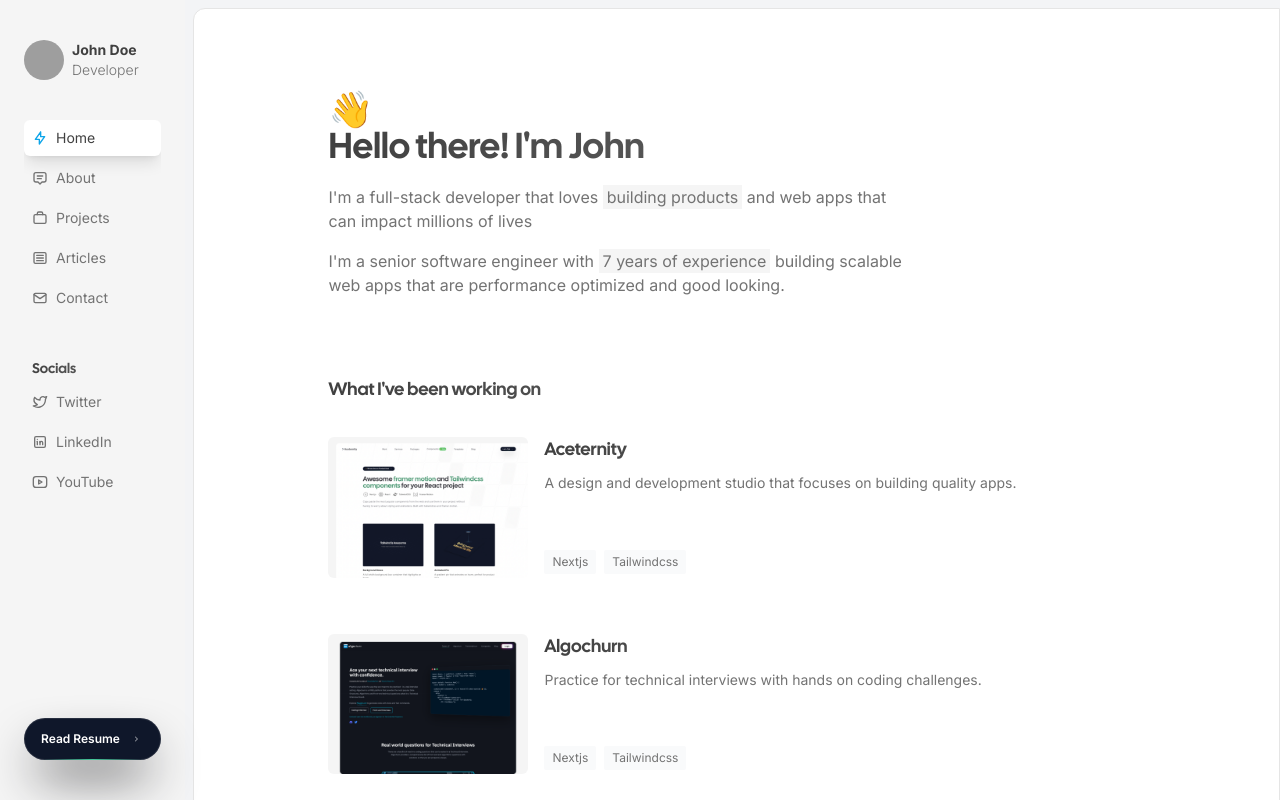
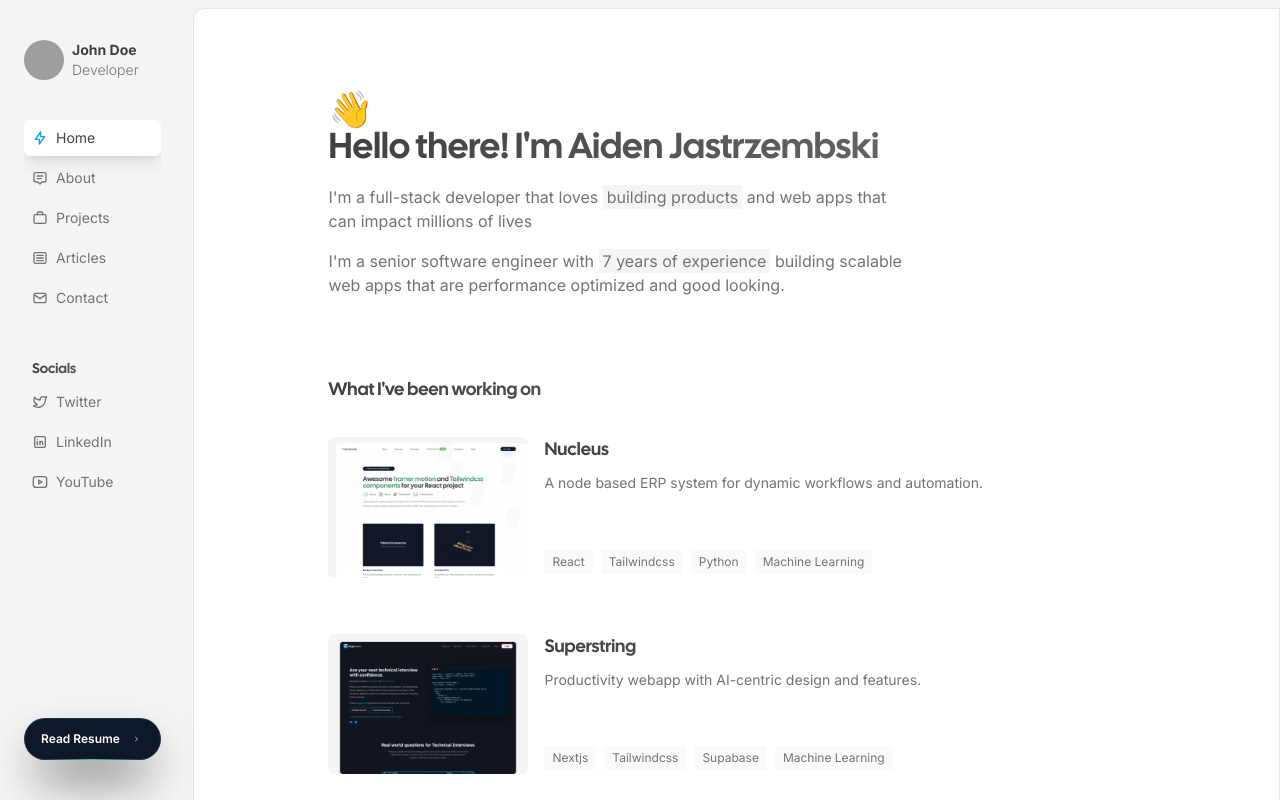
Before and after one commit to AidenJastrzembski/sitefolio, a Next.js app: page / in a window 1280 px wide. Built offline with nearby package versions, Linux system fonts and the light colour scheme; grey boxes are pictures that could not be loaded.

Commit message:
rename projects

```diff
--- a/src/app/page.tsx
+++ b/src/app/page.tsx
@@ -10,7 +10,9 @@
   return (
     <Container>
       <span className="text-4xl">👋</span>
-      <Heading className="font-black">Hello there! I&apos;m John</Heading>
+      <Heading className="font-black">
+        Hello there! I&apos;m Aiden Jastrzembski
+      </Heading>
       <Paragraph className="max-w-xl mt-4">
         I&apos;m a full-stack developer that loves{" "}
         <Highlight>building products</Highlight> and web apps that can impact
--- a/src/components/Footer.tsx
+++ b/src/components/Footer.tsx
@@ -5,7 +5,7 @@
   return (
     <div className="p-4 text-center justify-center text-xs text-neutral-500 border-t border-neutral-100">
       <span className="font-semibold">{new Date().getFullYear()} </span>
-      &#8212; Built by Manu Arora
+      &#8212; Built by Aiden Jastrzembski
     </div>
   );
 };
--- a/src/constants/products.tsx
+++ b/src/constants/products.tsx
@@ -10,13 +10,13 @@
 export const products = [
   {
     href: "https://aceternity.com",
-    title: "Aceternity",
+    title: "Nucleus",
     description:
-      "A design and development studio that focuses on building quality apps.",
+      "A node based ERP system for dynamic workflows and automation.",
     thumbnail: sidefolioAceternity,
     images: [sidefolioAceternity, sidefolioAceternity2],
-    stack: ["Nextjs", "Tailwindcss"],
-    slug: "aceternity",
+    stack: ["React", "Tailwindcss", "Python", "Machine Learning"],
+    slug: "nucleus",
     content: (
       <div>
         <p>
@@ -40,13 +40,12 @@
   },
   {
     href: "https://algochurn.com",
-    title: "Algochurn",
-    description:
-      "Practice for technical interviews with hands on coding challenges.",
+    title: "Superstring",
+    description: "Productivity webapp with AI-centric design and features.",
     thumbnail: sidefolioAlgochurn,
     images: [sidefolioAlgochurn, sidefolioAlgochurn2],
-    stack: ["Nextjs", "Tailwindcss"],
-    slug: "algochurn",
+    stack: ["Nextjs", "Tailwindcss", "Supabase", "Machine Learning"],
+    slug: "superstring",
     content: (
       <div>
         <p>
@@ -70,12 +69,12 @@
   },
   {
     href: "https://gomoonbeam.com",
-    title: "Moonbeam",
+    title: "Swiftplay",
     description:
-      "Never write from scratch again with Moonbeam, your AI first writing tool",
+      "Platform for sharing and competiting in speedrunning. Integrated webapp and mobile app.",
     thumbnail: sidefolioMoonbeam,
     images: [sidefolioMoonbeam, sidefolioMoonbeam2],
-    stack: ["Nextjs", "Tailwindcss"],
+    stack: ["Nextjs", "Tailwindcss", "Mongodb", "Lynx"],
     slug: "moonbeam",
     content: (
       <div>
@@ -100,12 +99,12 @@
   },
   {
     href: "https://tailwindmasterkit.com",
-    title: "Tailwind Master Kit",
+    title: "Raiden Investments",
     description:
-      "A beautiful and comprehensive Tailwind CSS components library for building modern websites and applications.",
+      "Investment platform for crypto and stocks which leverages machine learning to predict future trends and optimize trading.",
     thumbnail: sidefolioTailwindMasterKit,
     images: [sidefolioTailwindMasterKit, sidefolioTailwindMasterKit2],
-    stack: ["Nextjs", "Tailwindcss"],
+    stack: ["Nextjs", "Python", "Tensorflow", "Django"],
     slug: "tailwindmasterkit",
     content: (
       <div>
```
